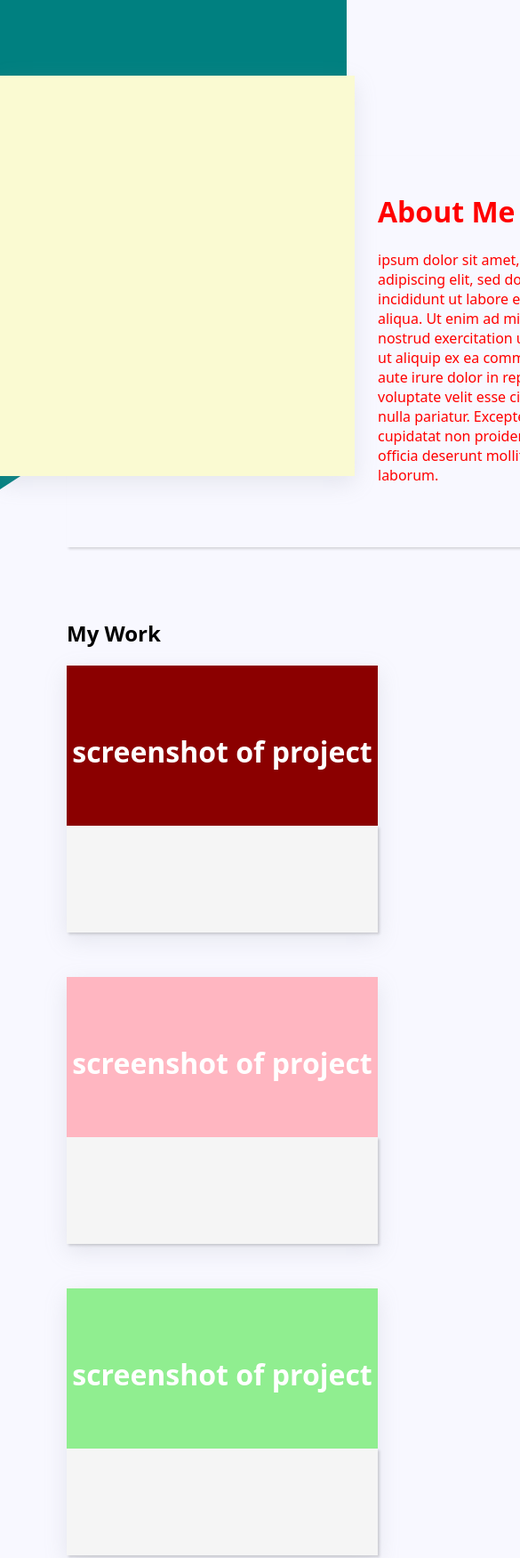
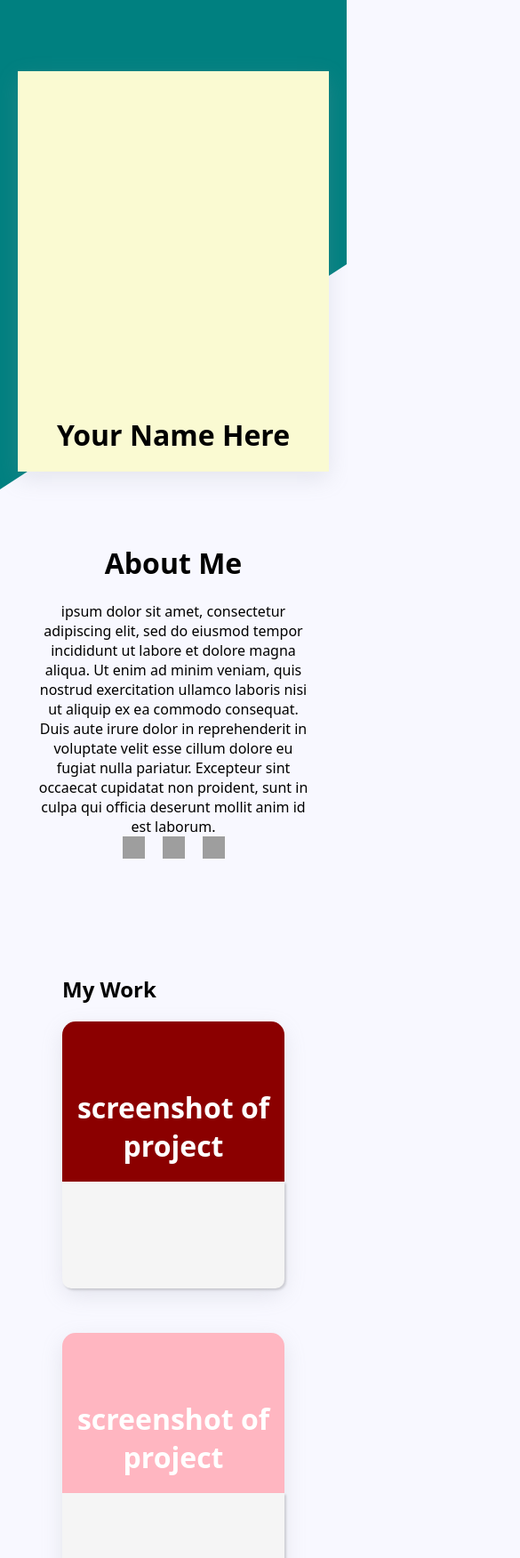
Before and after one commit to davebott-dev/responsive-homepage, a plain HTML site: page index.html in a window 390 px wide. Shown: the top 1751 px of the page at 89% size, 585 px wide, since content can reach past the window. Drawn offline with Linux system fonts and the light colour scheme; grey boxes are pictures that could not be loaded.

Commit message:
added basic styling and responsiveness for several screen sizes

```diff
--- a/index.html
+++ b/index.html
@@ -11,13 +11,25 @@
 <body>
   <div class="backdrop"></div>
   <header>
-    <div class="img"></div>
+    <div class="img">
+      <div class="name">Your Name Here</div>
+    </div>
     <div class="about">
+      <div class="top">
       <h1>About Me</h1>
-      <div class="text">ipsum dolor sit amet, consectetur adipiscing elit, sed do eiusmod tempor incididunt ut labore et dolore
+      <div class="text">ipsum dolor sit amet, consectetur adipiscing elit, sed do eiusmod tempor incididunt ut labore et
+        dolore
         magna aliqua. Ut enim ad minim veniam, quis nostrud exercitation ullamco laboris nisi ut aliquip ex ea commodo
-      consequat. Duis aute irure dolor in reprehenderit in voluptate velit esse cillum dolore eu fugiat nulla pariatur.
+        consequat. Duis aute irure dolor in reprehenderit in voluptate velit esse cillum dolore eu fugiat nulla
+        pariatur.
         Excepteur sint occaecat cupidatat non proident, sunt in culpa qui officia deserunt mollit anim id est laborum.
+      </div>
+      </div>
+      <div class="bottom">
+        <img class="icon" src="https://cdn.jsdelivr.net/gh/devicons/devicon@latest/icons/github/github-original.svg" />
+        <img class="icon" src="https://cdn.jsdelivr.net/gh/devicons/devicon@latest/icons/linkedin/linkedin-plain.svg" />
+        <img class="icon" src="https://cdn.jsdelivr.net/gh/devicons/devicon@latest/icons/twitter/twitter-original.svg" />
+
       </div>
     </div>
   </header>
--- a/style.css
+++ b/style.css
@@ -3,15 +3,17 @@
 }
 
 html {
-    margin:0;
-    height: 100%;
-    width: 100%;
+  margin: 0;
+  min-height: max-content;
+  min-width: 100%;
   background: var(--background);
   font-family: system-ui, -apple-system, BlinkMacSystemFont, 'Segoe UI', Roboto, Oxygen, Ubuntu, Cantarell, 'Open Sans', 'Helvetica Neue', sans-serif;
 }
 
 body {
-    margin:0;
+  min-height: 100%;
+  min-width: 100%;
+  margin: 0;
   display: flex;
   flex-direction: column;
   justify-content: space-between;
@@ -23,58 +25,81 @@
   justify-content: center;
   align-items: center;
   padding: 75px;
+  min-width: fit-content;
 }
 
 main {
   padding: 75px;
 }
 
-  footer{
+footer {
   color: white;
   background: teal;
   padding: 75px;
   display: flex;
   flex-direction: row;
   justify-content: space-between;
-    gap: 25px;
+  gap: 50px;
+  margin-top: auto;
 }
 
 
 .about {
   min-height: 300px;
-    min-width: 50vw;
   background: ghostwhite;
   box-shadow: rgba(0, 0, 0, 0.15) 1.95px 1.95px 2.6px;
   padding: 20px;
+  display: flex;
+  flex-direction: column;
+  justify-content: space-between;
 }
 
 .img {
-    min-width: 400px;
+  min-width: 350px;
   min-height: 450px;
   background: lightgoldenrodyellow;
   box-shadow: rgba(149, 157, 165, 0.2) 0px 8px 24px;
+  color: black;
+  font-weight: bold;
+  font-size: xx-large;
+  display: flex;
+  justify-content: center;
+  align-items: flex-end;
+}
+
+.name {
+  position: relative;
+  bottom: 20px;
 }
 
 .gridContainer {
+  min-width: fit-content;
   display: grid;
   grid-gap: 50px;
-    grid-template-columns: repeat(auto-fit,minmax(350px, 1fr));
+  grid-template-columns: repeat(auto-fit, minmax(clamp(250px, 40dvw, 350px), 1fr));
   grid-template-rows: repeat(2, 1fr);
   grid-auto-rows: 1fr;
-    margin-bottom:50px;
+  margin-bottom: 50px;
 }
 
 .cell {
+  border-radius: 15px;
   height: 300px;
   display: flex;
   flex-direction: column;
   align-items: center;
   justify-content: space-between;
   color: white;
+  text-align: center;
   font-weight: bolder;
   font-size: xx-large;
   box-shadow: rgba(149, 157, 165, 0.2) 0px 8px 24px;
+  transition: transform 100ms ease-in-out ;
+  cursor: pointer;
+}
 
+.cell:hover {
+  transform: scale(1.1);
 }
 
 .projectCard {
@@ -82,18 +107,23 @@
   height: 40%;
   background: whitesmoke;
   box-shadow: rgba(0, 0, 0, 0.15) 1.95px 1.95px 2.6px;
+  border-bottom-left-radius: 10px;
+  border-bottom-right-radius: 10px;
 }
+
 .projectTitle {
   position: relative;
   top: 75px;
 }
 
 .info {
-    width: 600px;
+  min-width: 50%;
 }
+
 .img2 {
-    width: 600px;
-    height:400px;
+  min-width: 50%;
+  max-width: 75%;
+  height: 400px;
   background: ghostwhite;
 }
 
@@ -101,7 +131,7 @@
   position: absolute;
   z-index: -1;
   height: 550px;
-    width: 100%;
+  min-width: 100%;
   background: teal;
   clip-path: polygon(0 0, 100% 0, 100% 54%, 0% 100%);
 }
@@ -109,41 +139,78 @@
 .one {
   background: darkred;
 }
+
 .two {
   background: lightpink;
 }
+
 .three {
   background: lightgreen;
 }
+
 .four {
   background: violet;
 }
+
 .five {
   background: orange;
 }
+
 .six {
   background: skyblue;
 }
 
-@media screen and (max-width:1315px) {
+.icon {
+  height: 25px;
+  width: 25px;
+}
+
+.bottom {
+  display: flex;
+  flex-direction: row;
+  gap: 20px;
+
+}
+
+@media only screen and (min-width:921px) and (max-width:1315px) {
   header {
     position: relative;
     top: 100px;
     display: block;
     margin: auto;
-    align-items: start;
+    min-width: fit-content;
+  }
+
+  footer {
+    color: white;
+    background: teal;
     padding: 75px;
+    display: flex;
+    flex-direction: row;
+    justify-content: space-between;
+    gap: 50px;
+    margin-top: auto;
+  }
+
+  .info {
+    min-width: 50%;
+  }
+
+  .img2 {
+    min-width: 50%;
+    height: 400px;
+    background: ghostwhite;
   }
 
   .about {
     text-align: left;
-    width: 700px;
     height: 400px;
-    min-width: 300px;
     min-height: 300px;
+    max-width: 650px;
     background: ghostwhite;
     box-shadow: rgba(0, 0, 0, 0.15) 1.95px 1.95px 2.6px;
     padding: 20px;
+    display: block;
   }
 
   h1,
@@ -157,50 +224,101 @@
     position: relative;
     right: 76px;
     bottom: 90px;
-    min-width: 400px;
     min-height: 450px;
     background: lightgoldenrodyellow;
     box-shadow: rgba(149, 157, 165, 0.2) 0px 8px 24px;
+    display: flex;
+    justify-content: center;
+    align-items: flex-start;
   }
+
+  .name {
+    position: relative;
+    top:25px;
+    left: 280px;
+  }
+
+  .bottom {
+    margin-top: 50px;
+    }
+
 }
 
 
 @media screen and (max-width:920px) {
   header {
-    position: relative;
-    top: 100px;
-    display: block;
-    margin: auto;
-    align-items: start;
-    padding: 75px;
+    display: flex;
+    flex-direction: column;
+    align-items: center;
+    justify-content: center;
+    gap: 40px;
+    padding: 20px;
+    padding-top: 80px;
+    min-width: 89%;
+
   }
 
   .about {
-    text-align: left;
-    width: 700px;
-    height: 400px;
-    min-width: 300px;
+    display: flex;
+    flex-direction: column;
+    align-items: center;
+    text-align: center;
     min-height: 300px;
-    background: ghostwhite;
-    box-shadow: rgba(0, 0, 0, 0.15) 1.95px 1.95px 2.6px;
-    padding: 20px;
-  }
-
-  h1,
-  .text {
-    color: red;
-    position: relative;
-    right: 50px;
+    background: var(--background);
+    box-shadow: none;
   }
 
   .img {
-    float: left;
     position: relative;
-    right: 76px;
-    bottom: 90px;
-    min-width: 400px;
     min-height: 450px;
     background: lightgoldenrodyellow;
     box-shadow: rgba(149, 157, 165, 0.2) 0px 8px 24px;
   }
+
+  .gridContainer {
+    display: grid;
+    grid-gap: 50px;
+    grid-template-columns: repeat(auto-fit, 1fr);
+    grid-template-rows: repeat(2, 1fr);
+    grid-auto-rows: 1fr;
+    margin-bottom: 50px;
   }
+
+  main {
+    padding: 20px;
+    margin:50px;
+    min-width: fit-content;
+  }
+
+  footer {
+    display: flex;
+    flex-direction: column;
+    text-align: center;
+    justify-content: center;
+    align-items: center;
+    gap: 25px;
+    padding:20px;
+    min-width: 90%;
+
+  }
+
+  .backdrop {
+    width: 150px;
+  }
+
+  .info {
+    min-width: fit-content;
+  }
+
+  .img2 {
+    min-width: 100%;
+    height: 400px;
+    background: ghostwhite;
+  }
+
+  html{
+    padding: 0px;
+    margin:0px;
+    }
+
+}
```
Lines whose indentation alone changed are shown as unchanged.
